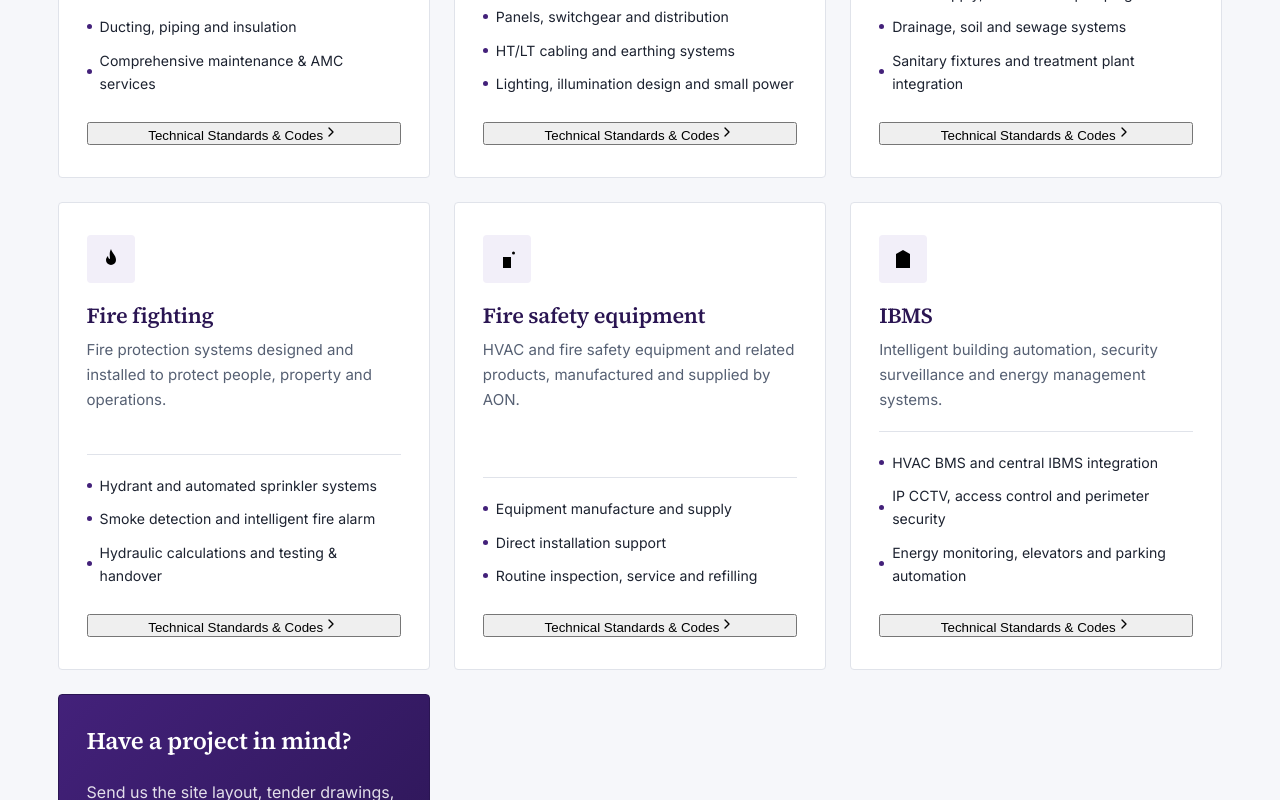
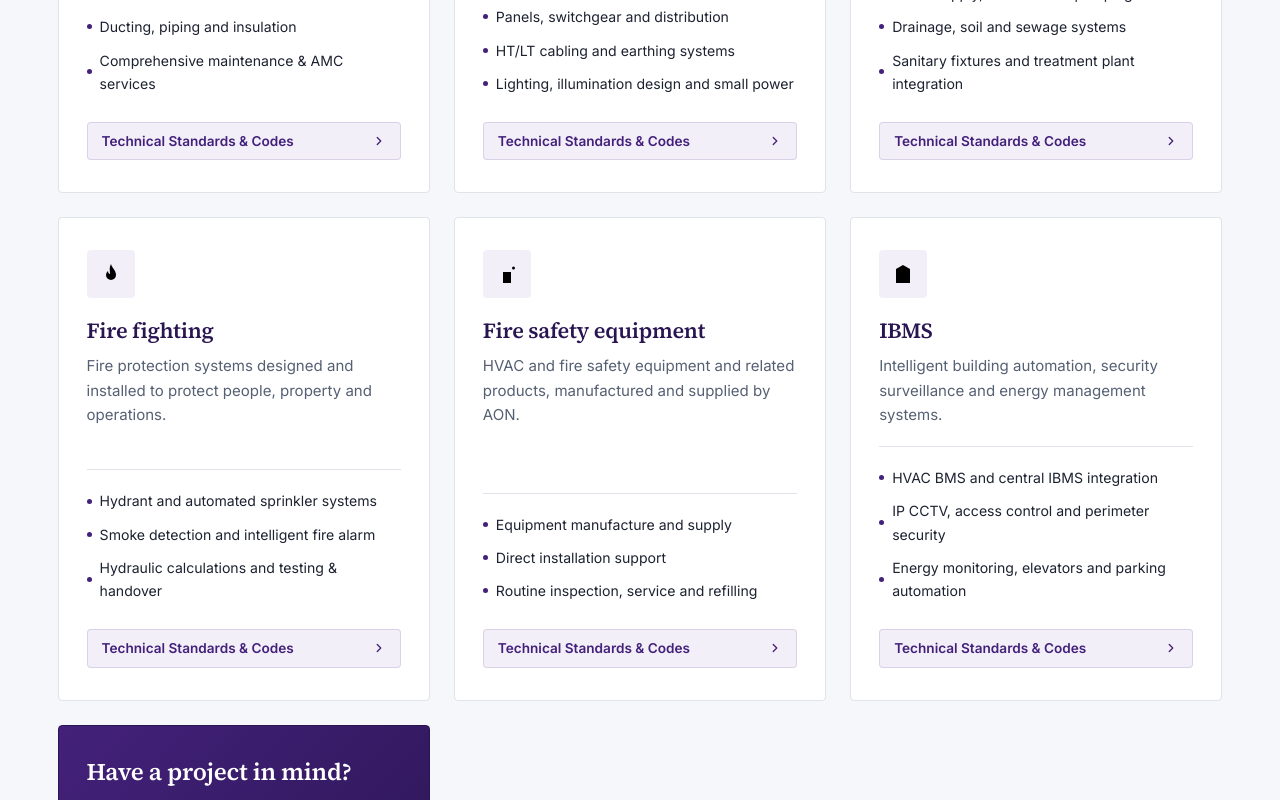
Before and after one commit to shivam-S-bisht/aon-engg, a React (Vite) app: page / in a window 1280 px wide. Shown: the part 2160-2960 px from the top of the page. Built offline with nearby package versions, Linux system fonts and the light colour scheme.

Commit message:
fix(services): style technical standards button and refine modal close controls

```diff
--- a/src/components/common/Modal.jsx
+++ b/src/components/common/Modal.jsx
@@ -45,11 +45,11 @@ export const Modal = ({ isOpen, onClose, title, subtitle, children, maxWidth = '
           </div>
           <button
             type="button"
-            className="modal-close"
+            className="modal-close modal-close-btn"
             onClick={onClose}
             aria-label="Close dialog"
           >
-            <CloseIcon />
+            <CloseIcon size={18} />
           </button>
         </div>
         <div className="modal-body">{children}</div>
--- a/src/components/common/Toast.jsx
+++ b/src/components/common/Toast.jsx
@@ -13,19 +13,23 @@ export const Toast = ({ message, type = 'success', onClose, duration = 6000 }) =
   if (!message) return null;
 
   return (
-    <div className={`toast-container ${type}`} role="status" aria-live="polite">
+    <div className="toast-container" role="status" aria-live="polite">
+      <div className={`toast ${type}`}>
         <div className="toast-icon">
           <CheckIcon />
         </div>
-      <div className="toast-message">{message}</div>
+        <div className="toast-body">
+          <p>{message}</p>
+        </div>
         <button
           type="button"
           className="toast-close"
           onClick={onClose}
           aria-label="Dismiss message"
         >
-        <CloseIcon />
+          <CloseIcon size={16} />
         </button>
+      </div>
     </div>
   );
 };
--- a/src/components/home/ServicesSection.jsx
+++ b/src/components/home/ServicesSection.jsx
@@ -34,12 +34,12 @@ export const ServicesSection = ({ onSelectService }) => {
 
                 <button
                   type="button"
-                  className="card-spec-btn"
+                  className="card-spec-btn view-specs-btn"
                   onClick={() => onSelectService(service)}
                   aria-label={`View technical engineering standards for ${service.title}`}
                 >
                   <span>Technical Standards &amp; Codes</span>
-                  <ChevronIcon direction="right" />
+                  <ChevronIcon direction="right" size={14} />
                 </button>
               </article>
             );
--- a/src/styles/theme.css
+++ b/src/styles/theme.css
@@ -123,15 +123,18 @@ p {
   transform: translateY(0);
 }
 
+.btn.btn-outline,
 .btn.g {
   background: #ffffff;
   color: var(--brand) !important;
   border-color: var(--line);
 }
 
+.btn.btn-outline:hover,
 .btn.g:hover {
   background: var(--tint);
   border-color: var(--brand);
+  color: var(--deep) !important;
   box-shadow: none;
 }
 
@@ -645,25 +648,51 @@ section.soft {
   flex: none;
 }
 
+.card .card-spec-btn,
 .card .view-specs-btn {
-  background: transparent;
-  border: none;
+  background: var(--tint);
+  border: 1px solid rgba(67, 33, 122, 0.14);
   color: var(--brand);
+  font-family: inherit;
   font-weight: 600;
-  font-size: 0.88rem;
+  font-size: 0.85rem;
+  line-height: 1.2;
   cursor: pointer;
   display: inline-flex;
   align-items: center;
-  gap: 6px;
-  padding: 6px 0;
+  justify-content: space-between;
+  gap: 8px;
+  padding: 10px 14px;
+  border-radius: 4px;
   margin-top: auto;
-  align-self: flex-start;
-  transition: var(--transition);
+  width: 100%;
+  transition: all 0.15s ease;
+  text-decoration: none;
 }
 
+.card .card-spec-btn:hover,
 .card .view-specs-btn:hover {
-  color: var(--deep);
-  text-decoration: underline;
+  background: var(--brand);
+  color: #ffffff;
+  border-color: var(--brand);
+  box-shadow: 0 2px 6px rgba(67, 33, 122, 0.2);
+  text-decoration: none;
+}
+
+.card .card-spec-btn svg,
+.card .view-specs-btn svg {
+  width: 14px;
+  height: 14px;
+  stroke: currentColor;
+  stroke-width: 2.2;
+  fill: none;
+  flex-shrink: 0;
+  transition: transform 0.15s ease;
+}
+
+.card .card-spec-btn:hover svg,
+.card .view-specs-btn:hover svg {
+  transform: translateX(3px);
 }
 
 .card.cta {
@@ -1155,6 +1184,7 @@ footer .lg {
   color: #ffffff;
 }
 
+.modal-close,
 .modal-close-btn {
   position: absolute;
   top: 18px;
@@ -1172,11 +1202,13 @@ footer .lg {
   transition: var(--transition);
 }
 
+.modal-content.lightbox .modal-close,
 .modal-content.lightbox .modal-close-btn {
   background: rgba(255, 255, 255, 0.15);
   color: #ffffff;
 }
 
+.modal-close:hover,
 .modal-close-btn:hover {
   background: var(--brand);
   color: #ffffff;
@@ -1196,13 +1228,13 @@ footer .lg {
 
 .toast {
   display: flex;
-  align-items: flex-start;
+  align-items: center;
   gap: 12px;
   background: #ffffff;
   border: 1px solid var(--line);
   border-left: 4px solid var(--brand);
   border-radius: var(--radius);
-  padding: 16px 20px;
+  padding: 14px 18px;
   box-shadow: var(--sh-lg);
   animation: slideInRight 0.25s ease;
 }
@@ -1211,17 +1243,52 @@ footer .lg {
   border-left-color: var(--success);
 }
 
-.toast-body b {
-  display: block;
-  font-size: 0.95rem;
-  color: var(--deep);
-  margin-bottom: 2px;
+.toast-icon {
+  width: 28px;
+  height: 28px;
+  border-radius: 50%;
+  background: rgba(16, 185, 129, 0.12);
+  color: var(--success);
+  display: flex;
+  align-items: center;
+  justify-content: center;
+  flex-shrink: 0;
+}
+
+.toast-icon svg {
+  width: 16px;
+  height: 16px;
+  stroke: currentColor;
+}
+
+.toast-body {
+  flex: 1;
 }
 
 .toast-body p {
-  font-size: 0.88rem;
+  font-size: 0.92rem;
+  color: var(--ink);
+  margin: 0;
+  font-weight: 500;
+}
+
+.toast-close {
+  background: transparent;
+  border: none;
   color: var(--slate);
-  margin: 0;
+  cursor: pointer;
+  padding: 4px;
+  display: flex;
+  align-items: center;
+  justify-content: center;
+  border-radius: 4px;
+  flex-shrink: 0;
+  transition: var(--transition);
+}
+
+.toast-close:hover {
+  color: var(--ink);
+  background: var(--tint);
 }
 
 /* Keyframe Animations */
```
Lines whose indentation alone changed are shown as unchanged.
